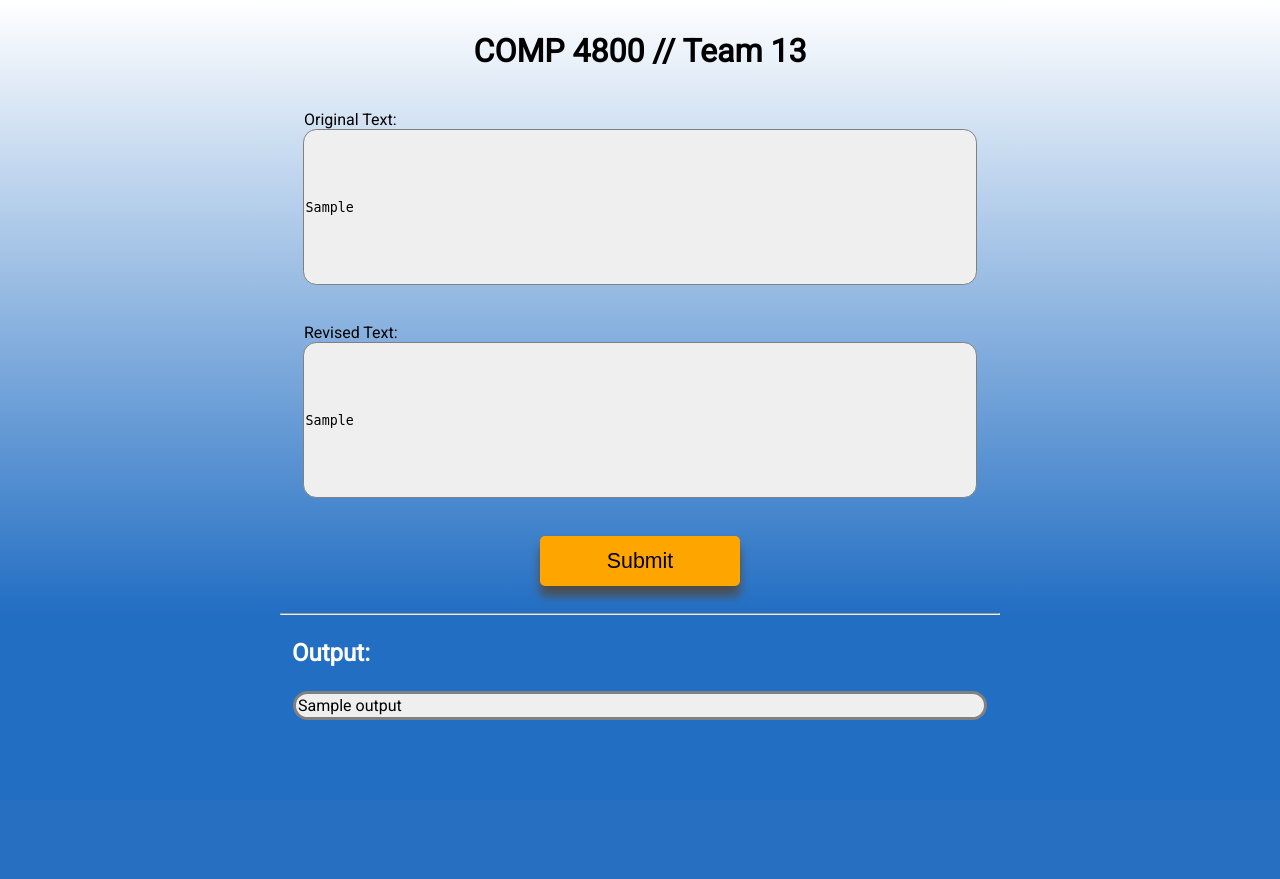
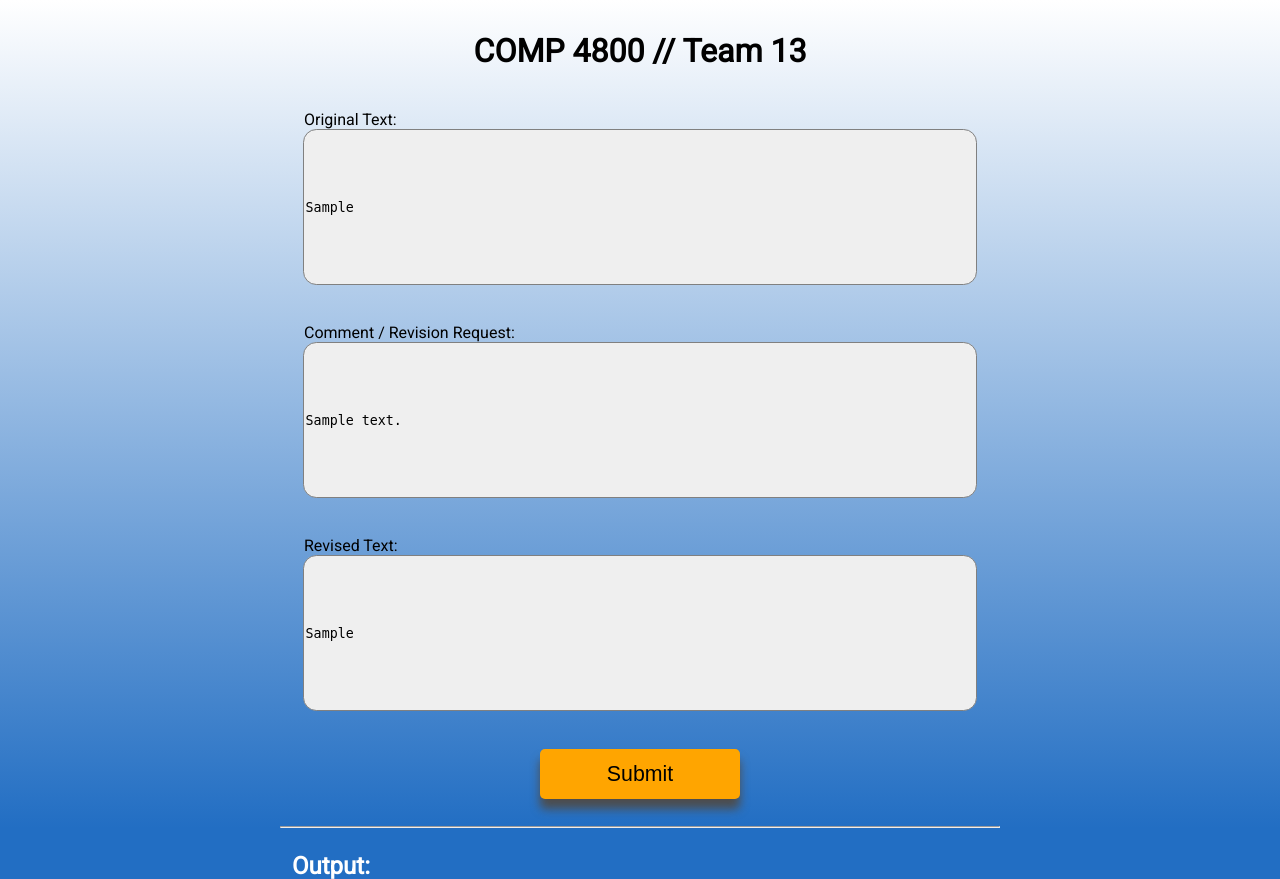
Before and after one commit to workunhard/4800_T13, a Django app: template pages/templates/home.html in a window 1280 px wide. Shown: the top 879 px of the page. Before the commit the page ends 720 px from the top, so only its background shows below. Run offline with Django 4.2, Linux system fonts and the light colour scheme; the template is opened without the code that fills it: most values are stand-ins (such as "Sample title", 1, 10 or a date in 2020); parts of the project's set-up code (start-up, migrations or seed data) failed here and were passed over.

Commit message:
Added comment field

```diff
--- a/pages/templates/home.html
+++ b/pages/templates/home.html
@@ -14,6 +14,8 @@
             {% csrf_token %}
             <label for="input1">Original Text:</label><br>
             <textarea type="text" id="input1" name="original">{{  input1 }}</textarea><br><br>
+            <label for="comment">Comment / Revision Request:</label><br>
+            <textarea type="text" id="comment" name="comment">{{  comment }}</textarea><br><br>
             <label for="input2">Revised Text:</label><br>
             <textarea type="text" id="input2" name="revised">{{  input2 }}</textarea><br><br>
             <input type="submit" id="submit" value="Submit">
```
